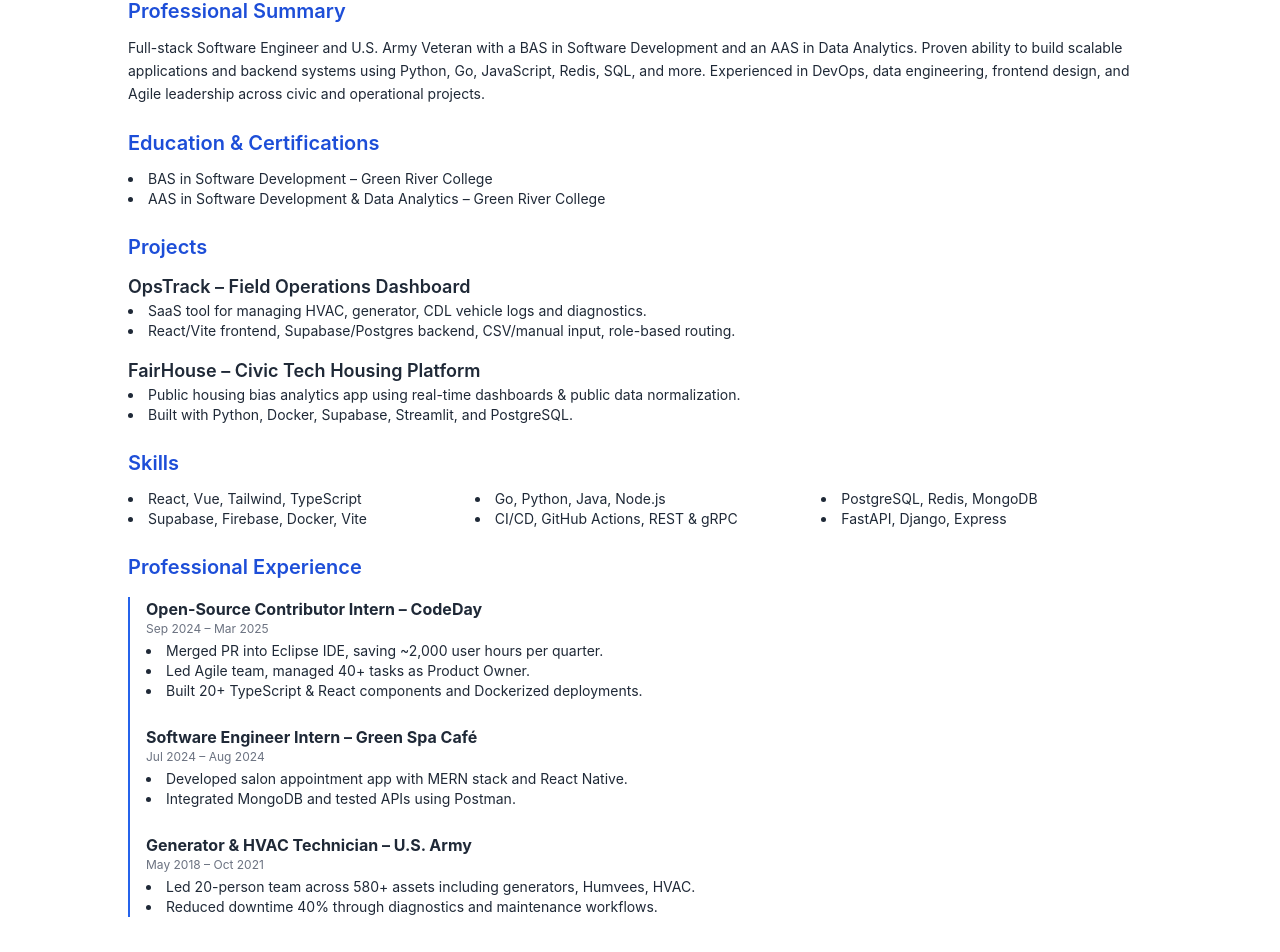
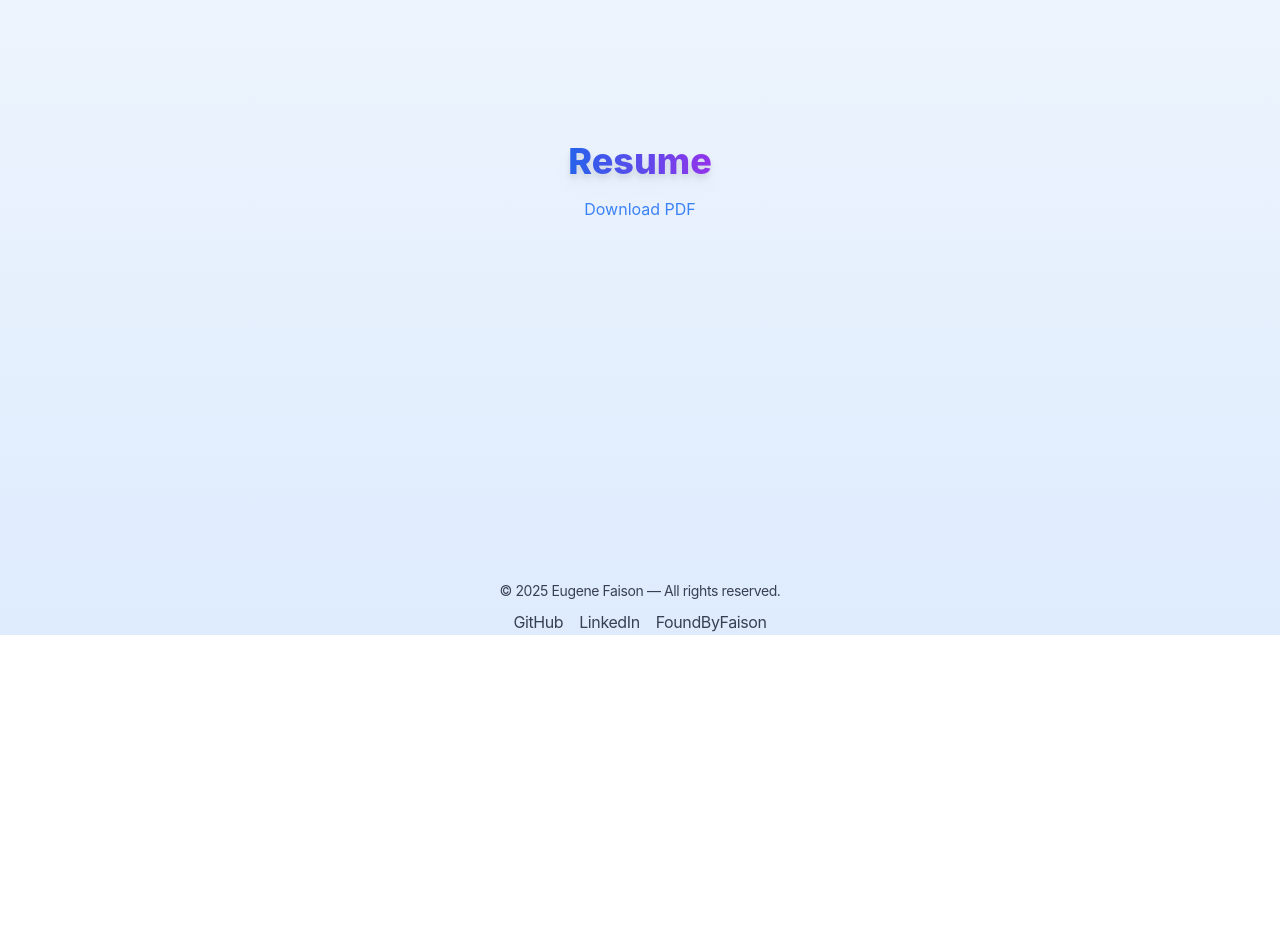
Before and after one commit to Gene7Him/my-portfolio, a Next.js app: page /resume in a window 1280 px wide. Shown: the part 295-1247 px from the top of the page. After the commit the page ends 930 px from the top, so only its background shows below. Built offline with nearby package versions, Linux system fonts and the light colour scheme.

Commit message:
style fixes

```diff
--- a/pages/resume.tsx
+++ b/pages/resume.tsx
@@ -1,152 +1,13 @@
-'use client';
-import { useState } from 'react';
-import { motion } from 'framer-motion';
 import Navbar from '../components/Navbar';
-
-const Collapsible = ({
-  title,
-  children,
-  defaultOpen = true,
-}: {
-  title: string;
-  children: React.ReactNode;
-  defaultOpen?: boolean;
-}) => {
-  const [open, setOpen] = useState(defaultOpen);
-  return (
-    <section className="mb-6">
-      <button
-        onClick={() => setOpen(!open)}
-        className="w-full text-left text-xl font-semibold text-blue-700 dark:text-blue-300"
-      >
-        {title}
-      </button>
-      {open && <div className="mt-3">{children}</div>}
-    </section>
-  );
-};
 
 export default function Resume() {
   return (
     <>
-
-      <div className="min-h-screen px-6 py-10 bg-white dark:bg-baseDark text-gray-800 dark:text-gray-200">
-        <div className="max-w-5xl mx-auto">
-          <div className="flex justify-between items-center mb-8">
-            <h1 className="text-4xl font-extrabold bg-gradient-to-r from-blue-600 to-purple-600 bg-clip-text text-transparent drop-shadow-lg">
-              Resume
-            </h1>
-            <button
-              onClick={() => window.print()}
-              className="px-4 py-2 bg-blue-600 text-white rounded hover:bg-blue-700 transition"
-            >
-              Print PDF
-            </button>
-          </div>
-
-          <div className="mb-6">
-            <h2 className="text-2xl font-bold">Eugene Faison</h2>
-            <p>Auburn, WA · (504) 261-4234 · <a className="text-blue-500 hover:underline" href="mailto:eugenefaison7@gmail.com">eugenefaison7@gmail.com</a></p>
-            <p>
-              <a href="https://linkedin.com/in/eugenefaison7" target="_blank" className="text-blue-500 hover:underline">LinkedIn</a> ·
-              <a href="https://github.com/Gene7Him" target="_blank" className="ml-2 text-blue-500 hover:underline">GitHub</a> ·
-              <a href="https://efaison.engineer" target="_blank" className="ml-2 text-blue-500 hover:underline">Portfolio</a>
-            </p>
-          </div>
-
-          <Collapsible title="Professional Summary">
-            <p className="text-sm leading-relaxed">
-              Full-stack Software Engineer and U.S. Army Veteran with a BAS in Software Development and an AAS in Data Analytics.
-              Proven ability to build scalable applications and backend systems using Python, Go, JavaScript, Redis, SQL, and more.
-              Experienced in DevOps, data engineering, frontend design, and Agile leadership across civic and operational projects.
-            </p>
-          </Collapsible>
-
-          <Collapsible title="Education & Certifications">
-            <ul className="list-disc list-inside text-sm">
-              <li>BAS in Software Development – Green River College</li>
-              <li>AAS in Software Development & Data Analytics – Green River College</li>
-            </ul>
-          </Collapsible>
-
-          <Collapsible title="Projects">
-            <div className="space-y-4 text-sm">
-              <div>
-                <h3 className="font-semibold text-lg">OpsTrack – Field Operations Dashboard</h3>
-                <ul className="list-disc list-inside">
-                  <li>SaaS tool for managing HVAC, generator, CDL vehicle logs and diagnostics.</li>
-                  <li>React/Vite frontend, Supabase/Postgres backend, CSV/manual input, role-based routing.</li>
-                </ul>
-              </div>
-              <div>
-                <h3 className="font-semibold text-lg">FairHouse – Civic Tech Housing Platform</h3>
-                <ul className="list-disc list-inside">
-                  <li>Public housing bias analytics app using real-time dashboards & public data normalization.</li>
-                  <li>Built with Python, Docker, Supabase, Streamlit, and PostgreSQL.</li>
-                </ul>
-              </div>
-            </div>
-          </Collapsible>
-
-          <Collapsible title="Skills">
-            <ul className="grid grid-cols-2 sm:grid-cols-3 gap-x-4 text-sm list-disc list-inside">
-              <li>React, Vue, Tailwind, TypeScript</li>
-              <li>Go, Python, Java, Node.js</li>
-              <li>PostgreSQL, Redis, MongoDB</li>
-              <li>Supabase, Firebase, Docker, Vite</li>
-              <li>CI/CD, GitHub Actions, REST & gRPC</li>
-              <li>FastAPI, Django, Express</li>
-            </ul>
-          </Collapsible>
-
-          <Collapsible title="Professional Experience">
-            <div className="border-l-2 border-blue-600 pl-4 space-y-6 mt-4">
-
-              {[
-                {
-                  title: 'Open-Source Contributor Intern – CodeDay',
-                  period: 'Sep 2024 – Mar 2025',
-                  bullets: [
-                    'Merged PR into Eclipse IDE, saving ~2,000 user hours per quarter.',
-                    'Led Agile team, managed 40+ tasks as Product Owner.',
-                    'Built 20+ TypeScript & React components and Dockerized deployments.',
-                  ],
-                },
-                {
-                  title: 'Software Engineer Intern – Green Spa Café',
-                  period: 'Jul 2024 – Aug 2024',
-                  bullets: [
-                    'Developed salon appointment app with MERN stack and React Native.',
-                    'Integrated MongoDB and tested APIs using Postman.',
-                  ],
-                },
-                {
-                  title: 'Generator & HVAC Technician – U.S. Army',
-                  period: 'May 2018 – Oct 2021',
-                  bullets: [
-                    'Led 20-person team across 580+ assets including generators, Humvees, HVAC.',
-                    'Reduced downtime 40% through diagnostics and maintenance workflows.',
-                  ],
-                },
-              ].map((exp, i) => (
-                <motion.div
-                  key={i}
-                  initial={{ opacity: 0, x: -20 }}
-                  whileInView={{ opacity: 1, x: 0 }}
-                  transition={{ delay: i * 0.15 }}
-                >
-                  <h3 className="text-md font-bold">{exp.title}</h3>
-                  <p className="text-xs text-gray-500 dark:text-gray-400">{exp.period}</p>
-                  <ul className="list-disc list-inside text-sm mt-1">
-                    {exp.bullets.map((b, j) => (
-                      <li key={j}>{b}</li>
-                    ))}
-                  </ul>
-                </motion.div>
-              ))}
-            </div>
-          </Collapsible>
-        </div>
+      <div className="min-h-screen flex flex-col">
+      <main className="flex-1 flex flex-col justify-center items-center text-center p-10">
+        <h1 className="text-4xl font-extrabold bg-gradient-to-r from-blue-600 to-purple-600 bg-clip-text text-transparent mb-4 drop-shadow-lg">Resume</h1>
+        <a href="/resume.pdf" target="_blank" className="text-blue-500">Download PDF</a>
+      </main>
       </div>
     </>
   );
```
